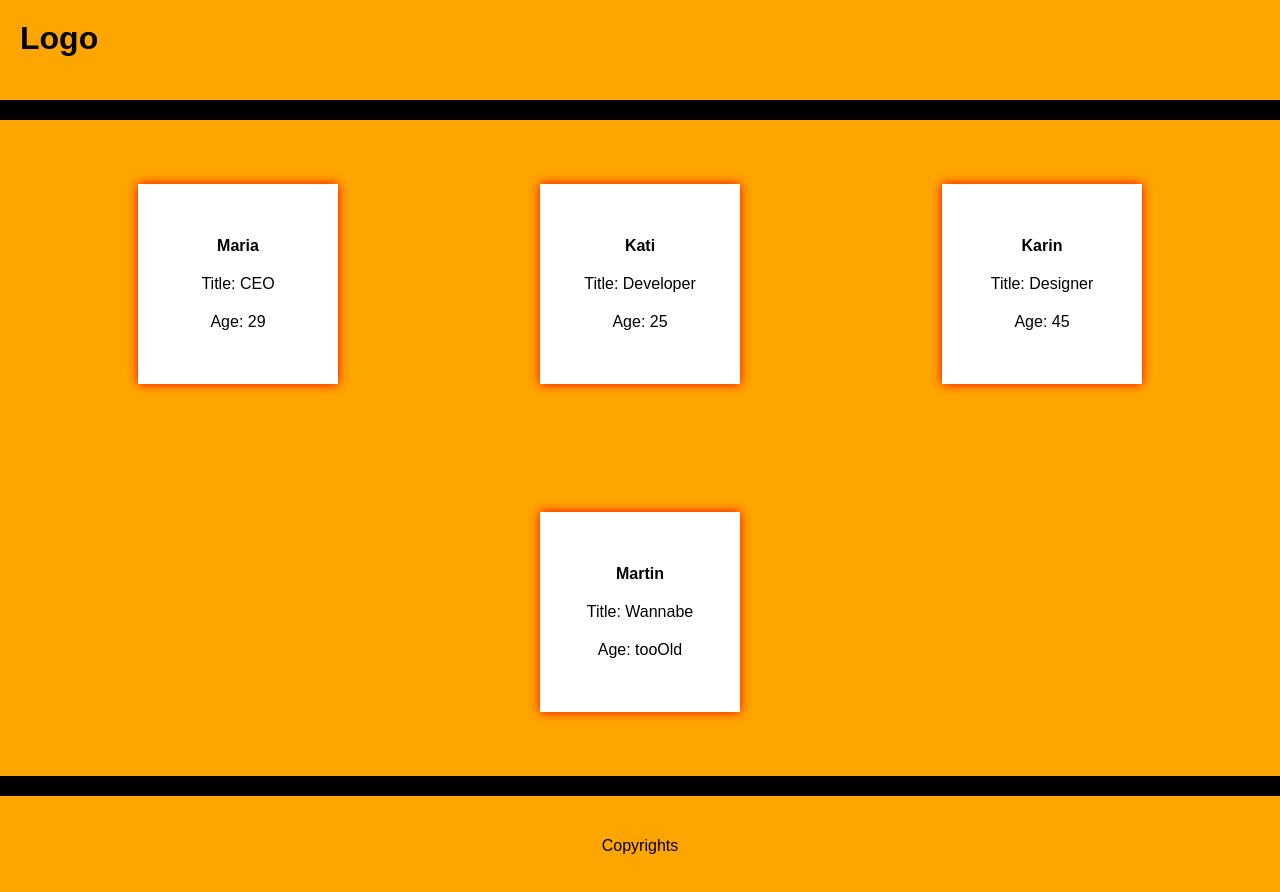
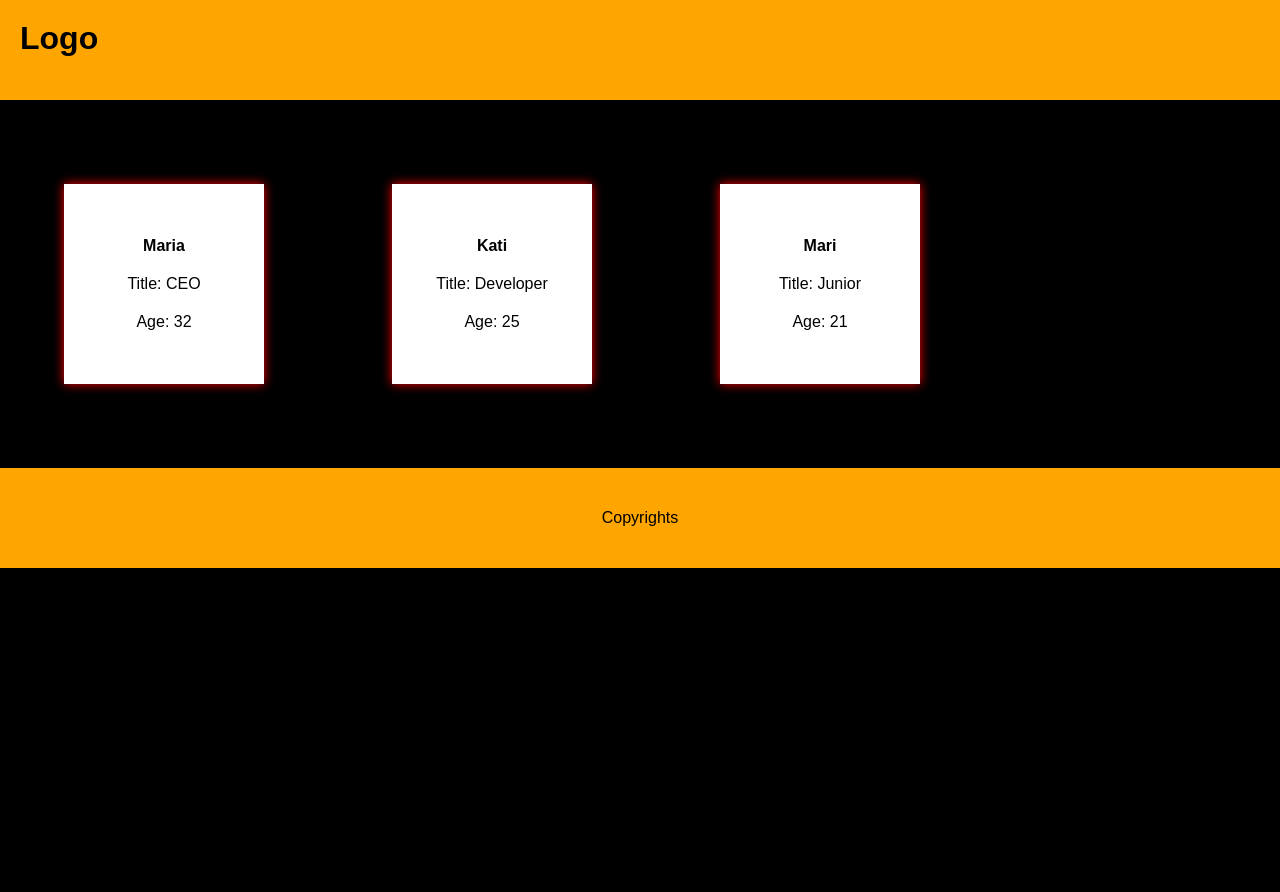
Before and after one commit to martin-holland/react2, a React (Create React App) app: page / in a window 1280 px wide. Shown: the top 892 px of the page. After the commit the page ends 800 px from the top, so only its background shows below. Built offline with nearby package versions, Linux system fonts and the light colour scheme.

Commit message:
updated with classes

```diff
--- a/src/App.css
+++ b/src/App.css
@@ -40,6 +40,11 @@ h1 {
   justify-content: space-evenly;
 }
 
+main {
+  display: flex;
+  flex-wrap: wrap;
+}
+
 .box {
   display: flex;
   flex-direction: column;
--- a/src/App.js
+++ b/src/App.js
@@ -1,14 +1,15 @@
 import './App.css';
-import Header from './components/Header'
-import Main from './components/Main'
-import Footer from './components/Footer'
+import Header from './components/Header';
+// import Main from './components/Main'
+import Footer from './components/Footer';
+import MainC from './components/MainC';
 
 
 function App() {
   return (
     <div className="App">
       <Header />
-      <Main />
+      <MainC />
       <Footer />
     </div>
   );
--- /dev/null
+++ b/src/components/MainC.js
@@ -0,0 +1,23 @@
+import React, { Component } from "react";
+import Box from "./Box";
+
+class MainC extends Component {
+    state = {
+        persons: [
+            {name: "Maria", age: 32, title: "CEO"},
+            {name: "Kati", age: 25, title: "Developer"},
+            {name: "Mari", age: 21, title: "Junior"}
+        ]
+    }
+
+    render() {
+        return (<main>
+            <Box name = {this.state.persons[0].name} age={this.state.persons[0].age} title = {this.state.persons[0].title}/>
+            <Box name = {this.state.persons[1].name} age={this.state.persons[1].age} title = {this.state.persons[1].title}/>
+            <Box name = {this.state.persons[2].name} age={this.state.persons[2].age} title = {this.state.persons[2].title}/>
+        </main>
+        );
+    }
+}
+
+export default MainC;
```
